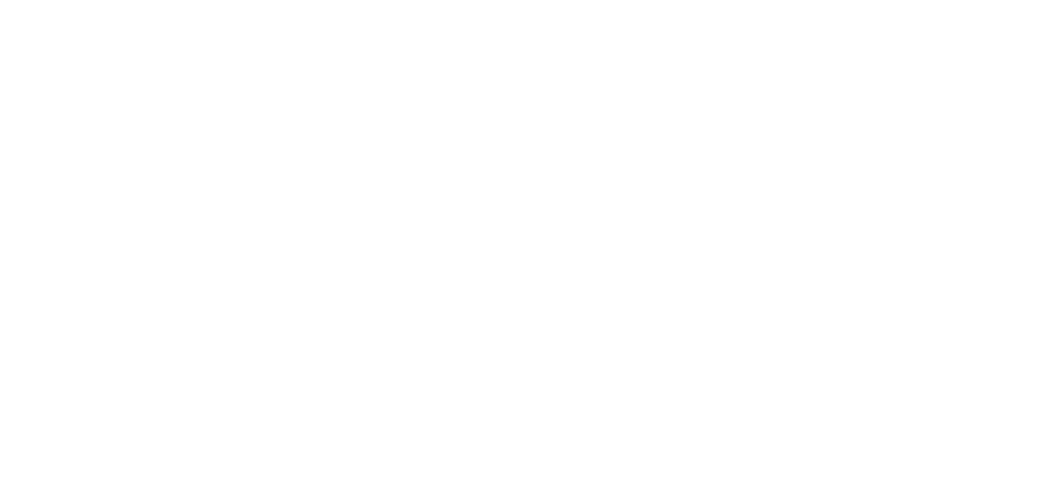
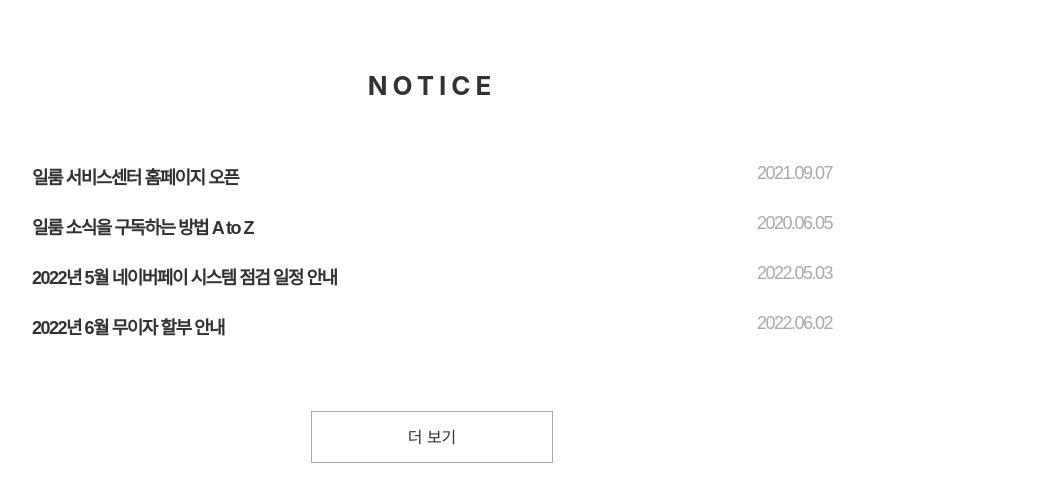
Before and after one commit to Hizini/iloom-clone, a React (Create React App) app: page / in a window 1280 px wide. Shown: the part 4124-4625 px from the top of the page, without its empty margins (208-1271 px from the left). Before the commit the page ends 4124 px from the top, so only its background shows below. Built offline with nearby package versions, Linux system fonts and the light colour scheme.

Commit message:
Notice 퍼블리싱

```diff
--- a/src/Pages/Home/Home.js
+++ b/src/Pages/Home/Home.js
@@ -8,6 +8,7 @@
 import ReviewSection from './ReviewSection'
 import InstagramArea from './InstagramArea'
 import QuickMenu from './QuickMenu'
+import Notice from './Notice'
 
 class Home extends Component {
 
@@ -39,6 +40,7 @@
                     <ReviewSection />
                     <InstagramArea />
                     <QuickMenu />
+                    <Notice />
                 </div>
             </div>
         )
--- /dev/null
+++ b/src/Pages/Home/Notice/index.js
@@ -0,0 +1,48 @@
+import React, { Component } from 'react'
+import './index.scss'
+
+class Notice extends Component {
+
+    renderLists = () => {
+        const list = [
+            {
+                title: '일룸 서비스센터 홈페이지 오픈',
+                date: '2021.09.07'
+            },
+            {
+                title: '일룸 소식을 구독하는 방법 A to Z',
+                date: '2020.06.05'
+            },
+            {
+                title: '2022년 5월 네이버페이 시스템 점검 일정 안내',
+                date: '2022.05.03'
+            },
+            {
+                title: '2022년 6월 무이자 할부 안내',
+                date: '2022.06.02'
+            }
+        ]
+        return list.map(list => {
+            return (
+                <div className='list-area'>
+                    <div className='title'>{list.title}</div>
+                    <div className='date'>{list.date}</div>
+                </div>
+            )
+        })
+    }
+
+    render() {
+        return (
+            <div className='notice-container'>
+                <div className='heading'>NOTICE</div>
+                <div className='body'>
+                    {this.renderLists()}
+                </div>
+                <div className='more-btn'>더 보기</div>
+            </div>
+        )
+    }
+}
+
+export default Notice
--- /dev/null
+++ b/src/Pages/Home/Notice/index.scss
@@ -0,0 +1,63 @@
+.notice-container {
+    display: flex;
+    flex-direction: column;
+    align-items: center;
+    justify-content: center;
+    margin-bottom: 60px;
+
+    .heading {
+        font-size: 26px;
+        font-weight: bold;
+        letter-spacing: 5px;
+        color: #323232;
+        margin: 70px 0 50px 0;
+    }
+
+    .body {
+        display: flex;
+        flex-direction: column;
+        width: 800px;
+
+        .list-area {
+            display: flex;
+            flex-direction: row;
+            justify-content: space-between;
+            padding: 12px 0;
+
+            .title {
+                font-size: 18px;
+                font-weight: 600;
+                font-family: sans-serif;
+                color: #333333;
+                letter-spacing: -1.5px;
+                cursor: pointer;
+            }
+
+            .date {
+                font-size: 18px;
+                font-weight: 500;
+                font-family: sans-serif;
+                color: #aaaaaa;
+                letter-spacing: -1.5px;
+            }
+        }
+    }
+
+    .more-btn {
+        width: 240px;
+        height: 50px;
+        line-height: 50px;
+        border: 1px solid #aaa;
+        margin: 60px 0;
+        color: #333333;
+        background-color: #fff;
+        text-align: center;
+        font-weight: 300;
+        cursor: pointer;
+
+        &:hover {
+            color: white;
+            background-color: #63666a;
+        }
+    }
+}
```
